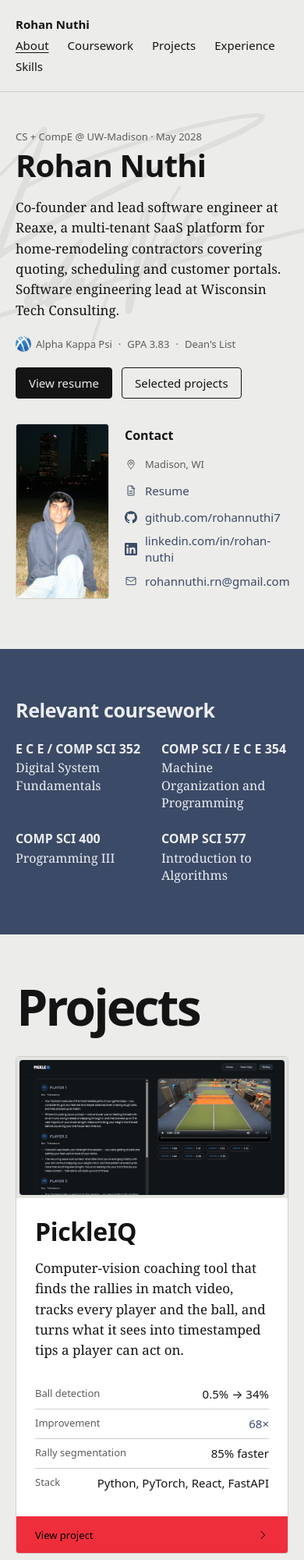
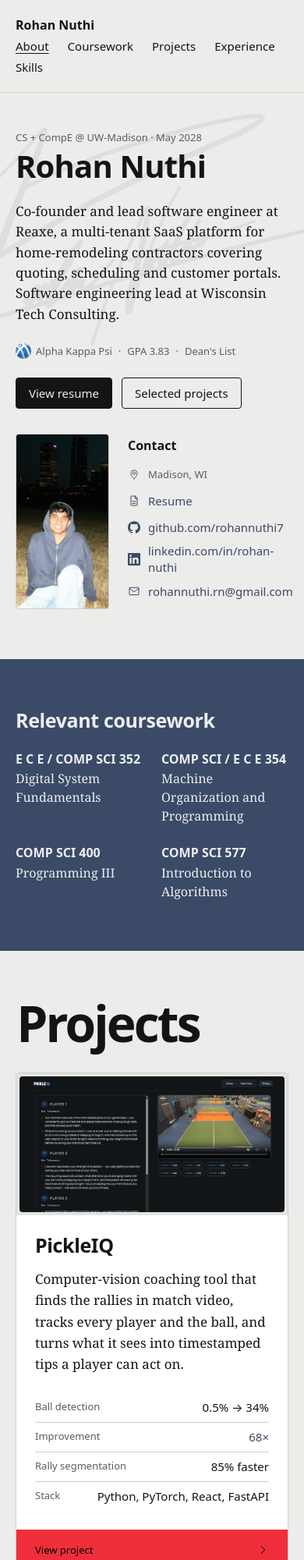
Before and after one commit to rohannuthi7/rohannuthi7.github.io, an Astro site: page / in a window 390 px wide. Shown: the top 2000 px of the page at 78% size. Built offline with nearby package versions, Linux system fonts and the light colour scheme; Astro itself is replaced by a stand-in of ours.

Commit message:
Make type and spacing consistent across the site
- Card titles 31px desktop / 25px phone, matching section headings
  (they were 25 / 32, larger on phones than desktop)
- Nav name renders at its intended 16px
- Deck counter number on the type scale (20px semibold)
- Course titles and card blurbs use the shared line heights
- Card, deck counter, phone About and case-study spacing snapped to
  the 8px scale

Co-Authored-By: Claude Opus 5.5 <noreply@anthropic.com>

```diff
--- a/src/styles/site.css
+++ b/src/styles/site.css
@@ -41,7 +41,7 @@ h1, h2, h3 { text-wrap: balance; }
 .nav .container { display: flex; justify-content: space-between; align-items: baseline; flex-wrap: wrap; gap: 12px 24px; }
 .nav a { color: var(--fg); text-decoration: none; font-size: 15px; line-height: 1; }
 .nav a:hover, .nav a[aria-current] { text-decoration: underline; text-underline-offset: 3px; }
-.nav-name { font-weight: 600; font-size: 16px; }
+.nav .nav-name { font-weight: 600; font-size: 16px; }
 .nav-links { display: flex; flex-wrap: wrap; gap: 12px 24px; }
 @media (max-width: 480px) { .nav-name { flex: 0 0 100%; } }
 
@@ -113,8 +113,8 @@ h1, h2, h3 { text-wrap: balance; }
    photo shrinks and sits beside the contact list underneath. */
 @media (max-width: 720px) {
   .hero { padding-top: var(--space-6); gap: 8px; }
-  .about { grid-template-columns: 120px minmax(0, 1fr); grid-template-areas: "text text" "photo contact"; gap: 32px 20px; padding-top: 20px; padding-bottom: var(--space-8); }
-  .about-text { grid-area: text; gap: 20px; }
+  .about { grid-template-columns: 120px minmax(0, 1fr); grid-template-areas: "text text" "photo contact"; gap: 32px 24px; padding-top: 24px; padding-bottom: var(--space-8); }
+  .about-text { grid-area: text; gap: 24px; }
   .headshot-frame { grid-area: photo; width: 120px; align-self: start; aspect-ratio: 8 / 15; min-height: 0; }
   .about-contact { grid-area: contact; }
 }
@@ -124,7 +124,7 @@ h1, h2, h3 { text-wrap: balance; }
 .courses { display: grid; grid-template-columns: repeat(4, minmax(0, 1fr)); gap: 24px; }
 .course { display: flex; flex-direction: column; gap: 2px; }
 .course-num { font-size: 16px; line-height: 1.4; font-weight: 600; }
-.course-title { font-family: var(--font-serif); font-size: 16px; line-height: 1.4; }
+.course-title { font-family: var(--font-serif); font-size: 16px; line-height: 1.5; }
 .course-title .term { margin-left: 6px; white-space: nowrap; }
 @media (max-width: 720px) { .courses { grid-template-columns: repeat(2, minmax(0, 1fr)); } }
 
@@ -143,9 +143,9 @@ h1, h2, h3 { text-wrap: balance; }
    The stage stacks it over the card box, which gives up the height it takes. */
 .deck[data-js] .stage { flex-direction: column; justify-content: center; align-items: stretch; }
 .deck[data-js] .cardbox { flex: 0 0 auto; height: min(640px, calc(100vh - var(--nav-h) - 132px)); }
-.deck-now { display: flex; align-items: baseline; gap: 16px; margin: 0 120px 28px 0; font-size: 15px; line-height: 1.2; }
+.deck-now { display: flex; align-items: baseline; gap: 16px; margin: 0 120px 32px 0; font-size: 15px; line-height: 1.2; }
 .deck-now-count { color: var(--muted); font-variant-numeric: tabular-nums; }
-.deck-now-i { font-size: 22px; font-weight: 700; color: var(--fg); }
+.deck-now-i { font-size: 20px; font-weight: 600; color: var(--fg); }
 .deck-ticks { margin-left: auto; display: flex; gap: 6px; align-self: center; }
 .deck-tick { width: 28px; height: 6px; padding: 0; border: 0; border-radius: 0; background: var(--line); transform: skewX(-20deg); cursor: pointer; }
 .deck-tick[aria-current] { background: var(--fg); width: 44px; }
@@ -205,15 +205,15 @@ h1, h2, h3 { text-wrap: balance; }
 .frame:only-child, .frame.is-active:only-child { flex: 1 1 auto; }
 .frame:only-child img { object-position: left top; }
 /* 2. Info area: title + blurb left, stats ledger right. */
-.card-info { flex: 0 0 auto; display: grid; grid-template-columns: 1.4fr 1fr; gap: 48px; padding: 36px 40px 32px; }
-.card-text { display: flex; flex-direction: column; gap: 14px; min-width: 0; }
+.card-info { flex: 0 0 auto; display: grid; grid-template-columns: 1.4fr 1fr; gap: 48px; padding: 32px 40px; }
+.card-text { display: flex; flex-direction: column; gap: 16px; min-width: 0; }
 /* Card type follows the page scale: 25px sans heading (the case-study h2
    size), 17px serif body, 13px sans kickers, 15px sans values. No mono. */
 .card-title-row { display: flex; align-items: center; gap: 12px; }
 .card-logo { flex: 0 0 auto; display: block; width: 36px; height: 36px; }
 .card-logo svg { display: block; width: 100%; height: 100%; }
-.card-title { font-size: 25px; line-height: 1.2; letter-spacing: -0.01em; font-weight: 600; }
-.card-blurb { font-family: var(--font-serif); font-size: 17px; line-height: 1.55; text-wrap: pretty; }
+.card-title { font-size: 31px; line-height: 1.15; letter-spacing: -0.015em; font-weight: 600; }
+.card-blurb { font-family: var(--font-serif); font-size: 17px; line-height: 1.6; text-wrap: pretty; }
 .ledger { display: flex; flex-direction: column; justify-content: center; font-family: var(--font-sans); font-size: 15px; line-height: 1.4; }
 .ledger-row { display: flex; justify-content: space-between; gap: 16px; padding: 8px 0; border-bottom: 1px solid var(--line); }
 .ledger-row:last-child { border-bottom: 0; }
@@ -221,7 +221,7 @@ h1, h2, h3 { text-wrap: balance; }
 .ledger dd { text-align: right; }
 .ledger dd.is-accent { color: var(--accent); }
 /* 3. Action bar: the click indicator. Fills with the accent on card hover. */
-.card-bar { flex: 0 0 auto; display: flex; justify-content: space-between; align-items: center; gap: 16px; padding: 14px 40px; border-top: 1px solid var(--line); font-family: var(--font-sans); font-size: 13px; line-height: 1.4; color: var(--muted); background: var(--card-bg); transition: background-color 120ms ease-out, color 120ms ease-out, border-color 120ms ease-out; }
+.card-bar { flex: 0 0 auto; display: flex; justify-content: space-between; align-items: center; gap: 16px; padding: 16px 40px; border-top: 1px solid var(--line); font-family: var(--font-sans); font-size: 13px; line-height: 1.4; color: var(--muted); background: var(--card-bg); transition: background-color 120ms ease-out, color 120ms ease-out, border-color 120ms ease-out; }
 .card-bar-arrow { display: flex; transform: translateX(-6px); transition: transform 120ms ease-out; }
 /* Hover: the bar fills with the project's own colour (navy if it has none). */
 .card:hover .card-bar { background: var(--project, var(--case-bg)); color: var(--project-on, var(--case-fg)); border-top-color: var(--project, var(--case-bg)); }
@@ -262,8 +262,8 @@ h1, h2, h3 { text-wrap: balance; }
   .frame, .frame.is-active { flex: 1 1 auto; }
   .frame img { height: auto; }
   .card-info { grid-template-columns: minmax(0, 1fr); gap: 24px; padding: 24px; }
-  .card-title { font-size: 32px; }
-  .card-bar { padding: 14px 24px; }
+  .card-title { font-size: 25px; }
+  .card-bar { padding: 16px 24px; }
 }
 
 /* Experience timeline */
@@ -336,15 +336,15 @@ h1, h2, h3 { text-wrap: balance; }
 @media (max-width: 1359px) { .case-code { display: none; } }
 @media (max-width: 960px) { .case-art { top: 24px; width: 80%; opacity: 0.06; } }
 .article { flex: 1 1 auto; min-width: 0; display: flex; flex-direction: column; gap: 48px; }
-.case-header { display: flex; flex-direction: column; gap: 20px; }
+.case-header { display: flex; flex-direction: column; gap: 24px; }
 .case-header h1 { font-size: 39px; line-height: 1.1; letter-spacing: -0.02em; font-weight: 650; }
 .meta { display: grid; grid-template-columns: 120px minmax(0, 1fr); gap: 6px 16px; }
 .meta dd { font-size: 15px; line-height: 1.4; }
 .links-row { display: flex; gap: 24px; flex-wrap: wrap; font-size: 15px; }
 .links-row a, .next a, .prose a { color: var(--project-link, var(--fg)); }
 .links-row a:hover, .next a:hover, .prose a:hover { color: var(--accent-hover); }
-.prose { display: flex; flex-direction: column; gap: 12px; }
-.prose h2 { font-size: 25px; line-height: 1.2; letter-spacing: -0.01em; font-weight: 600; margin-top: 36px; }
+.prose { display: flex; flex-direction: column; gap: 16px; }
+.prose h2 { font-size: 25px; line-height: 1.2; letter-spacing: -0.01em; font-weight: 600; margin-top: 32px; }
 .prose h2:first-child { margin-top: 0; }
 .prose p, .prose ul, .prose ol { font-family: var(--font-serif); font-size: 18px; line-height: 1.65; max-width: var(--measure); }
 .prose ul { list-style: disc; padding-left: 20px; }
```
